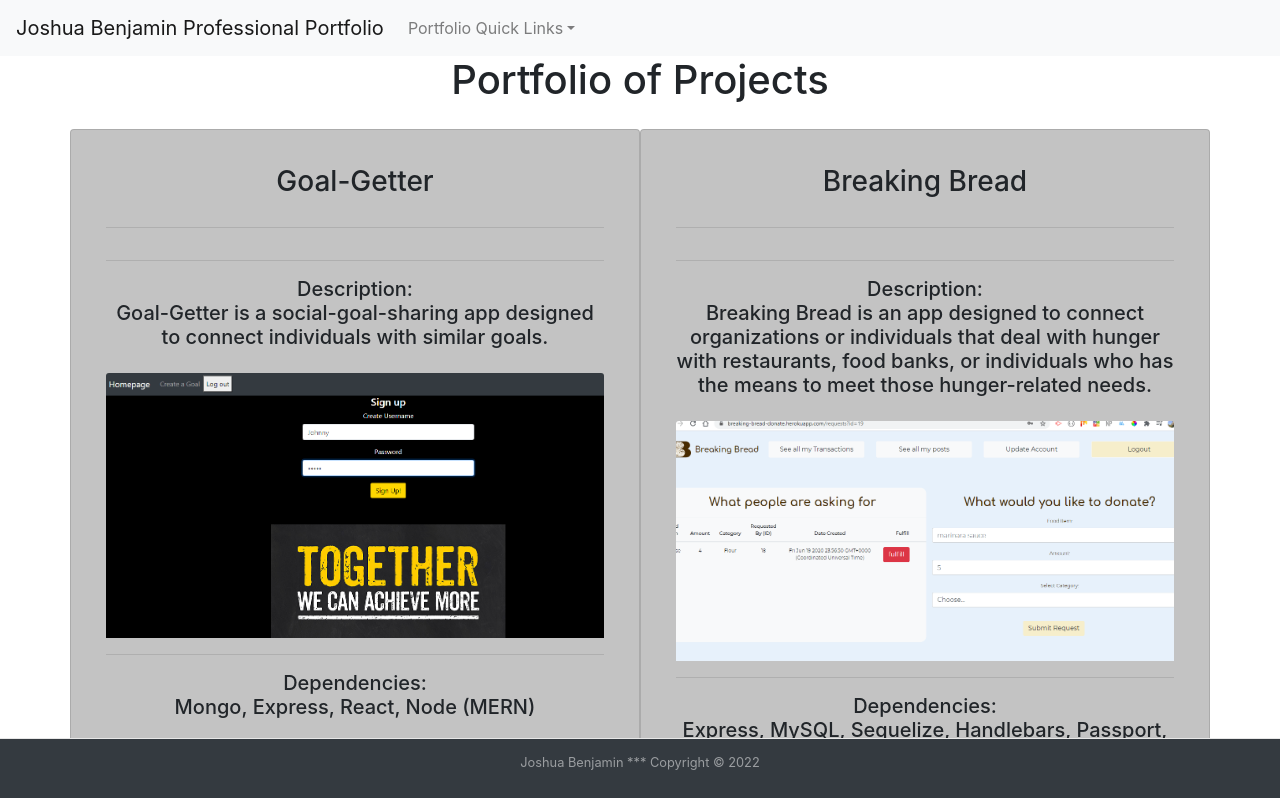
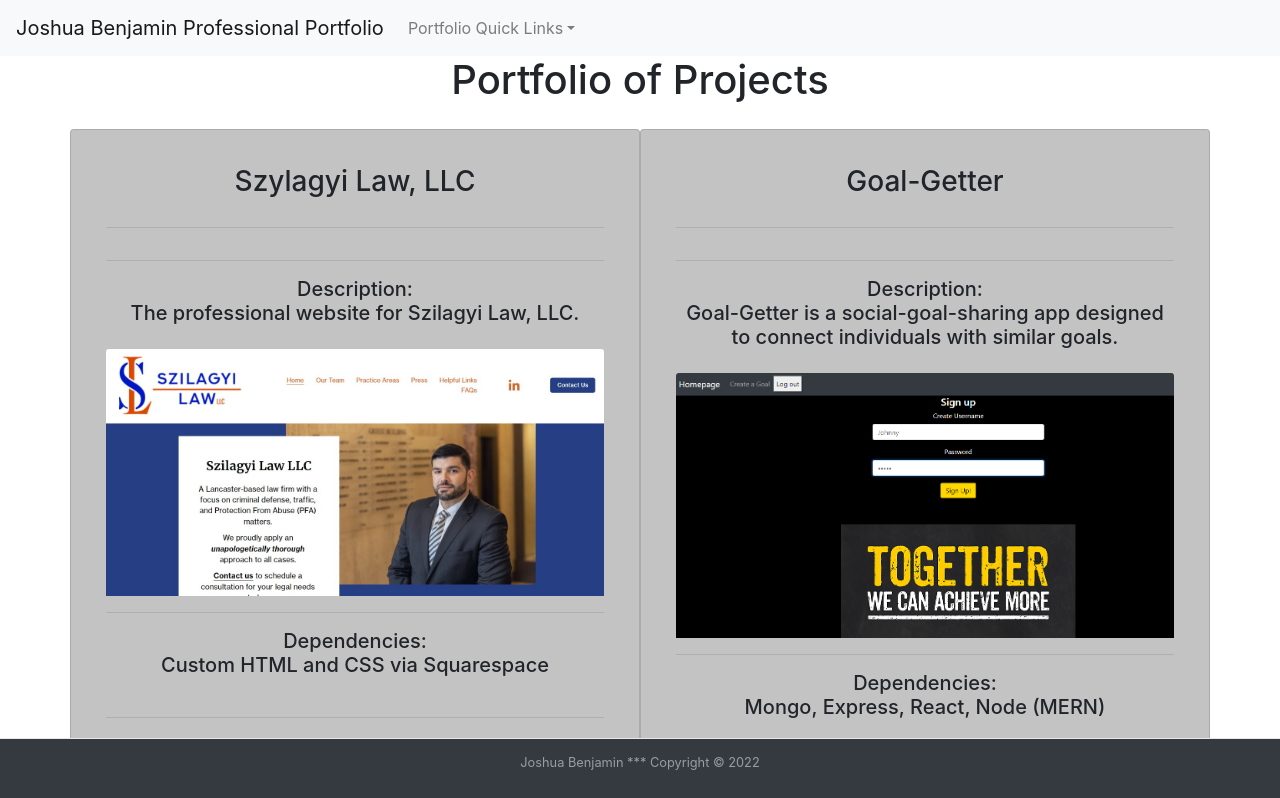
Before and after one commit to jbenj-upenn/reactProfPortfolio, a React (Create React App) app: page /portfolio in a window 1280 px wide. Shown: the top 798 px of the page. Built offline with nearby package versions, Linux system fonts and the light colour scheme.

Commit message:
Szilagyi Law LLC added to portfolio

```diff
--- a/src/components/Footer.js
+++ b/src/components/Footer.js
@@ -22,9 +22,10 @@ function Footer(props){
                     <small>Joshua Benjamin *** </small>
                    {/* <br></br> */}
                     <small>Copyright &copy; 2022</small>
+                    {/* unsure how to incorporate auto-updates of year
                     <script type="text/javascript">
   document.write(new Date().getFullYear());
-</script>
+</script> */}
 
             {/* <div className="container"> */}
 
--- a/src/projects.json
+++ b/src/projects.json
@@ -1,4 +1,12 @@
 [
+  {
+    "id": 1.1,
+    "name": "Szylagyi Law, LLC",
+    "image": "../images/frontPage.jpg",
+    "description": "The professional website for Szilagyi Law, LLC.",
+    "dependencies": "Custom HTML and CSS via Squarespace",
+    "url": "http://www.szylagyilawllc.com"
+  },
   {
     "id": 1,
     "name": "Goal-Getter",
```
Also changed, not shown: public/images/FAQPage.jpg (added), public/images/frontPage.jpg (added).
